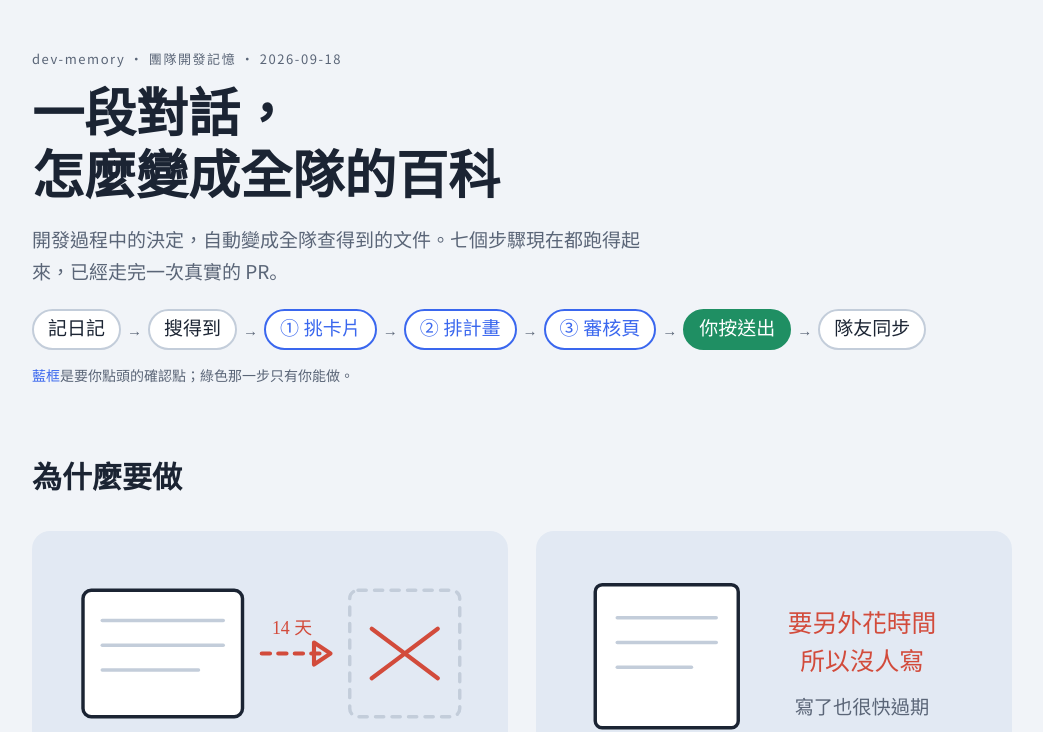
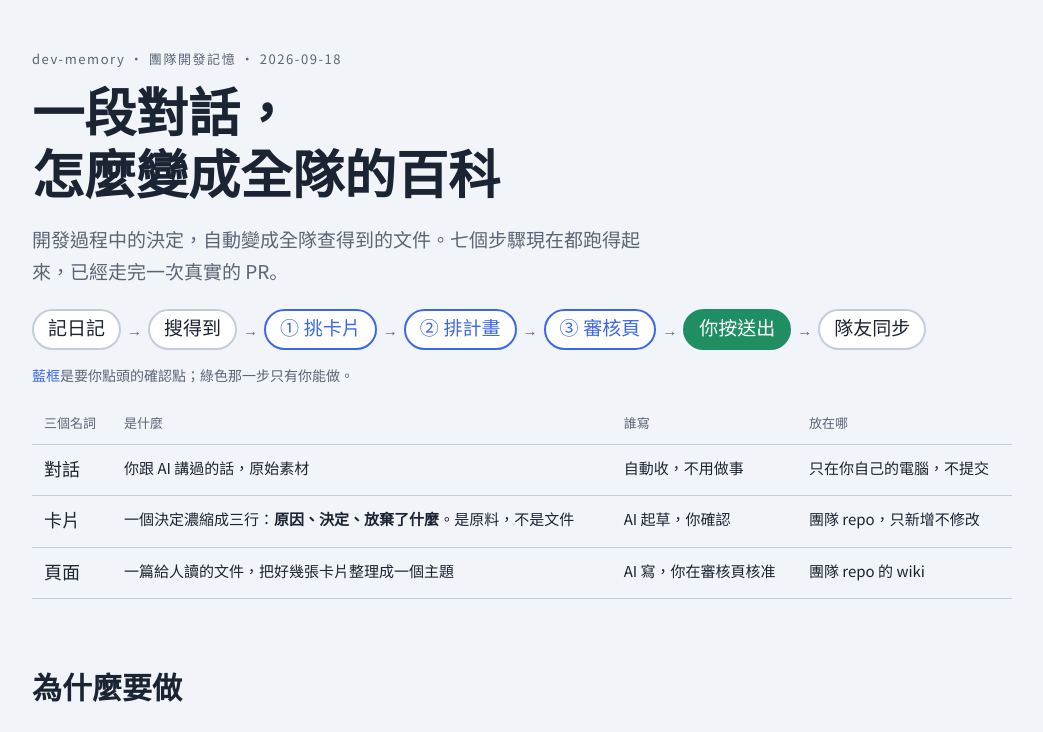
Before and after one commit to xinqilin/dev-memory, a plain HTML site: page docs/eli5.html in a window 1280 px wide. Shown: the top 732 px of the page, without its empty margins (118-1161 px from the left). Drawn offline with Linux system fonts and the light colour scheme; a web font is replaced by a local one.

Commit message:
docs: define the three words before using them
The page leaned on 卡片 without ever saying what one is. A three-row
table up front separates 對話 (raw, stays local), 卡片 (one decision:
why, decided, rejected) and 頁面 (the article a person reads).

```diff
--- a/docs/eli5.html
+++ b/docs/eli5.html
@@ -302,6 +302,34 @@
       <span class="stop">隊友同步</span>
     </div>
     <p class="legend"><b>藍框</b>是要你點頭的確認點；綠色那一步只有你能做。</p>
+    <div class="flow-wrap">
+      <table class="flow">
+        <thead>
+          <tr><th>三個名詞</th><th>是什麼</th><th>誰寫</th><th>放在哪</th></tr>
+        </thead>
+        <tbody>
+          <tr>
+            <td>對話</td>
+            <td>你跟 AI 講過的話，原始素材</td>
+            <td>自動收，不用做事</td>
+            <td>只在你自己的電腦，不提交</td>
+          </tr>
+          <tr>
+            <td>卡片</td>
+            <td>一個決定濃縮成三行：<strong>原因、決定、放棄了什麼</strong>。是原料，不是文件</td>
+            <td>AI 起草，你確認</td>
+            <td>團隊 repo，只新增不修改</td>
+          </tr>
+          <tr>
+            <td>頁面</td>
+            <td>一篇給人讀的文件，把好幾張卡片整理成一個主題</td>
+            <td>AI 寫，你在審核頁核准</td>
+            <td>團隊 repo 的 wiki</td>
+          </tr>
+        </tbody>
+      </table>
+    </div>
+
   </header>
 
   <section>
@@ -461,7 +489,7 @@
         <div class="say">
           <div class="num">第 3 步<em>確認點 ①</em></div>
           <h3>挑出重點卡片</h3>
-          <p>叫 <code>/mem-save</code> 或 <code>/wiki-ingest</code>，AI 把對話濃縮成卡片：為什麼、決定什麼、放棄什麼。你刪改後才留下。</p>
+          <p>叫 <code>/mem-save</code> 或 <code>/wiki-ingest</code>，AI 把對話濃縮成<strong>卡片</strong>——一張卡片就是一個決定，只寫三件事：為什麼、決定什麼、放棄了什麼。你刪改後才留下。</p>
         </div>
       </div>
 
```
